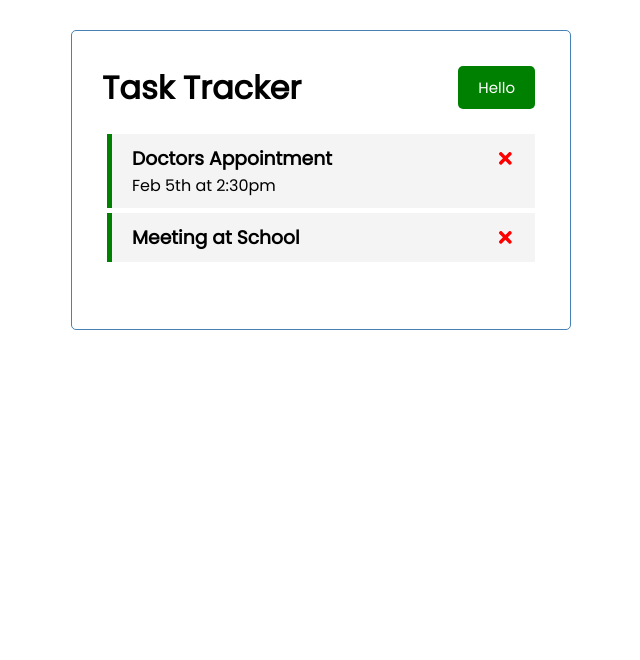
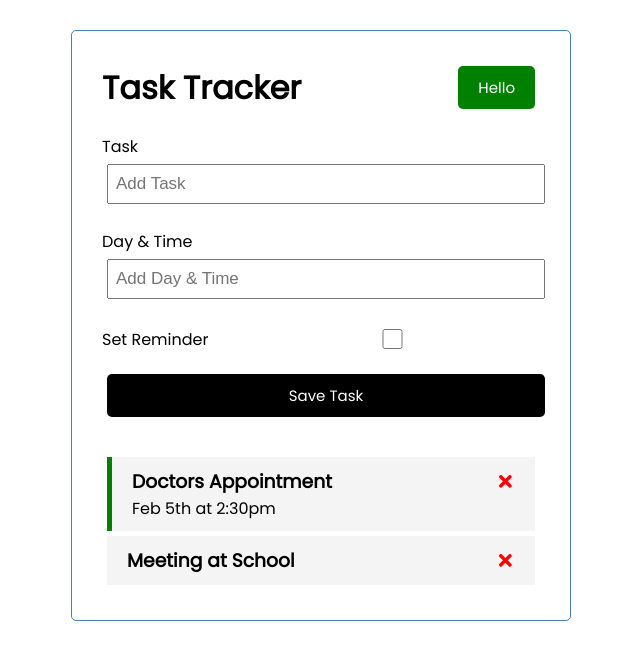
Before and after one commit to JoeDaBu/Task-Tracker, a React (Create React App) app: page / in a window 1280 px wide. Shown: the top 660 px of the page, without its empty margins (319-959 px from the left). Built offline with nearby package versions, Linux system fonts and the light colour scheme.

Commit message:
Add Task

```diff
--- a/src/App.js
+++ b/src/App.js
@@ -1,7 +1,10 @@
+import { useState } from 'react'
 import Header from './components/Header'
 import Tasks from './components/Tasks'
-import { useState } from 'react'
+import AddTask from './components/AddTask'
+
 function App() {
+  // const[showA]
   const [tasks, setTasks] = useState([
   {
     id: 1,
@@ -12,8 +15,16 @@
   {
     id: 2,
     text: 'Meeting at School',
-    reminder:true,
+    reminder: false,
   }])
+
+  //Add Task
+  const addTask = (task) => {
+    // console.log(task);
+    const id = Math.floor(Math.random() *10000) + 1
+    const newTask = {id, ...task}
+    setTasks([...tasks, newTask])
+  }
 
   //Delete Task
   const deleteTask = (id) => {
@@ -29,6 +40,7 @@
   return (
     <div className='container'>
       <Header />
+      <AddTask onAdd={addTask}/>
       {tasks.length > 0 ? (
         <Tasks tasks = {tasks}
         onDelete = {deleteTask}
--- /dev/null
+++ b/src/components/AddTask.js
@@ -0,0 +1,50 @@
+import {useState} from 'react'
+
+const AddTask = ({onAdd,}) => {
+    const [text, setText] = useState('')
+    const [day, setDay] = useState('')
+    const [reminder, setReminder] = useState(false)
+
+    const onSubmit = (e) => {
+        e.preventDefault()
+        if (!text) {
+            alert('Please add a task')
+            return
+        }
+
+        onAdd({text, day, reminder})
+
+        setText('')
+        setDay('')
+        setReminder(false)
+    }
+
+    return (
+        <form className = 'add-form' onSubmit ={onSubmit}>
+            <div className = 'form-control'>
+            <label>Task</label>
+            <input type = 'text' placeholder = 'Add Task'
+            value = {text} onChange={(e)=>setText(e.target.value)}/>
+            </div>
+
+            <div className = 'form-control'>
+            <label>Day & Time</label>
+            <input type = 'text' placeholder = 'Add Day & Time'
+            value = {day} onChange={(e)=>setDay(e.target.value)}/>
+            </div>
+
+            <div className = 'form-control form-control-check'>
+            <label>Set Reminder</label>
+            <input type = 'checkbox'
+            checked = {reminder}
+            value = {reminder}
+            onChange={(e)=>setReminder(e.currentTarget.checked)}/>
+            </div>
+
+            <input type = 'submit' value = 'Save Task' className = 'btn btn-block'/>
+
+        </form>
+    )
+}
+
+export default AddTask
```
